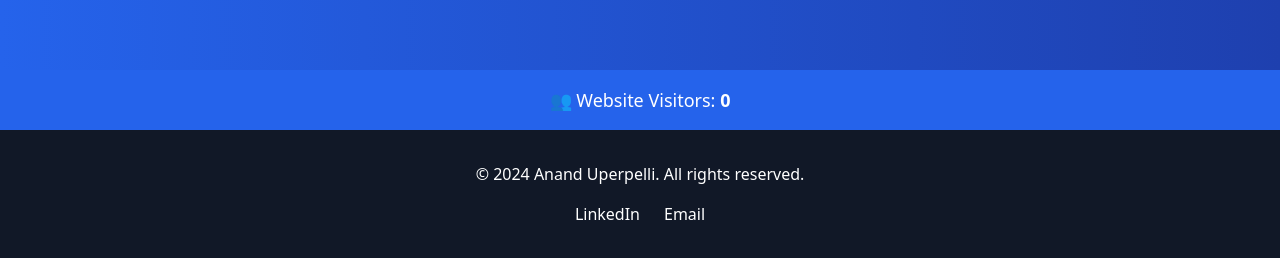
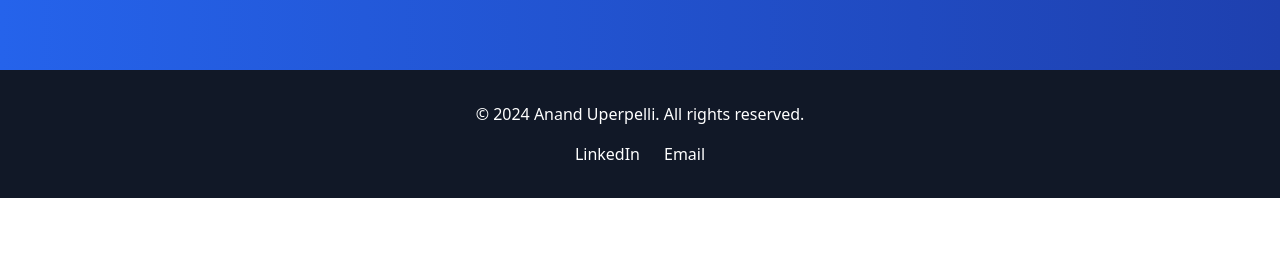
Before and after one commit to aru11041997/ananduperpelli.github.io, a plain HTML site: page Portfolio.html in a window 1280 px wide. Shown: the part 6218-6476 px from the top of the page. After the commit the page ends 6416 px from the top, so only its background shows below. Drawn offline with nearby package versions, Linux system fonts and the light colour scheme.

Commit message:
Update Portfolio.html

```diff
--- a/Portfolio.html
+++ b/Portfolio.html
@@ -429,11 +429,6 @@
     </div>
   </div>
 </section>
-<div class="bg-blue-600 text-white py-4">
-  <div class="container mx-auto px-4 text-center">
-    <p class="text-lg">👥 Website Visitors: <span id="visitorCount" class="font-bold">0</span></p>
-  </div>
-</div>
   <!-- Footer -->
   <footer class="bg-gray-900 text-white py-8">
     <div class="container mx-auto px-4 text-center">
```
